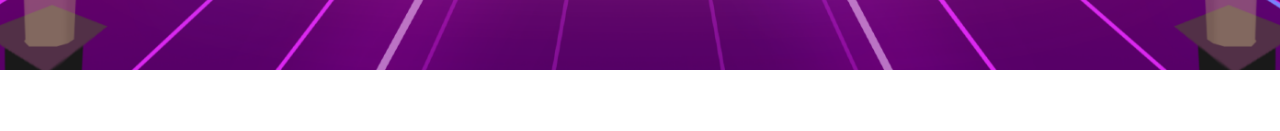
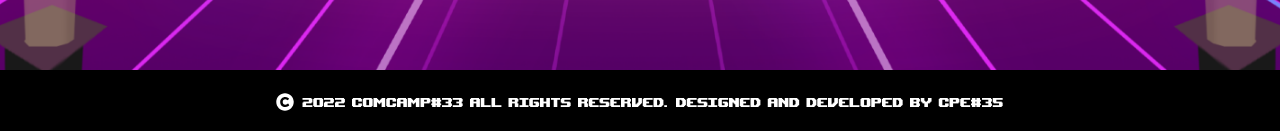
Before and after one commit to cpe-kmutt-student/comcamp33, a Next.js app: page /home in a window 1280 px wide. Shown: the part 5234-5365 px from the top of the page. Before the commit the page ends 5304 px from the top, so only its background shows below. Built offline with nearby package versions, Linux system fonts and the light colour scheme.

Commit message:
feat: footer

```diff
--- /dev/null
+++ b/src/components/homepage/Footer.js
@@ -0,0 +1,12 @@
+import { FaCopyright } from 'react-icons/fa'
+
+const Footer = () => {
+    return (
+        <div className="w-screen lg:h-[8vh] bg-black flex justify-center items-center lg:flex-row font-pixel text-white text-[3.6vw] sm:text-lg space-x-2 px-5 flex-col h-[10vh] space-y-[-1vw] lg:space-y-0">
+            <div className="flex justify-center items-center flex-row space-x-2"><FaCopyright /><p>2022 comcamp#33 all rights reserved.</p></div>
+            <p>designed and developed by cpe#35</p>
+        </div>
+    )
+}
+
+export default Footer;
--- a/src/components/homepage/index.js
+++ b/src/components/homepage/index.js
@@ -7,3 +7,4 @@ export { default as Contact } from './contact'
 export { default as Faqs } from './faq'
 export { default as Learning } from './learning'
 export { default as Timeline } from './timeline'
+export { default as Footer } from './Footer'
--- a/src/pages/home/index.js
+++ b/src/pages/home/index.js
@@ -1,5 +1,5 @@
 import Header from "@components/Header";
-import { About, Condition, Contact, Faqs, First, Learning, Navigation, Timeline } from "@components/homepage";
+import { About, Condition, Contact, Faqs, First, Footer, Learning, Navigation, Timeline } from "@components/homepage";
 import { StarParticle } from "@components/homepage/StarParticle";
 import Aos from 'aos';
 import 'aos/dist/aos.css';
@@ -43,7 +43,7 @@ const Home = () => {
       <section className="bg-[#B61157] lg:h-[93vh] relative pb-8 lg:pb-0" id="contact">
         <Contact />
       </section>
-
+      <Footer />
     </div >
   );
 };
```
